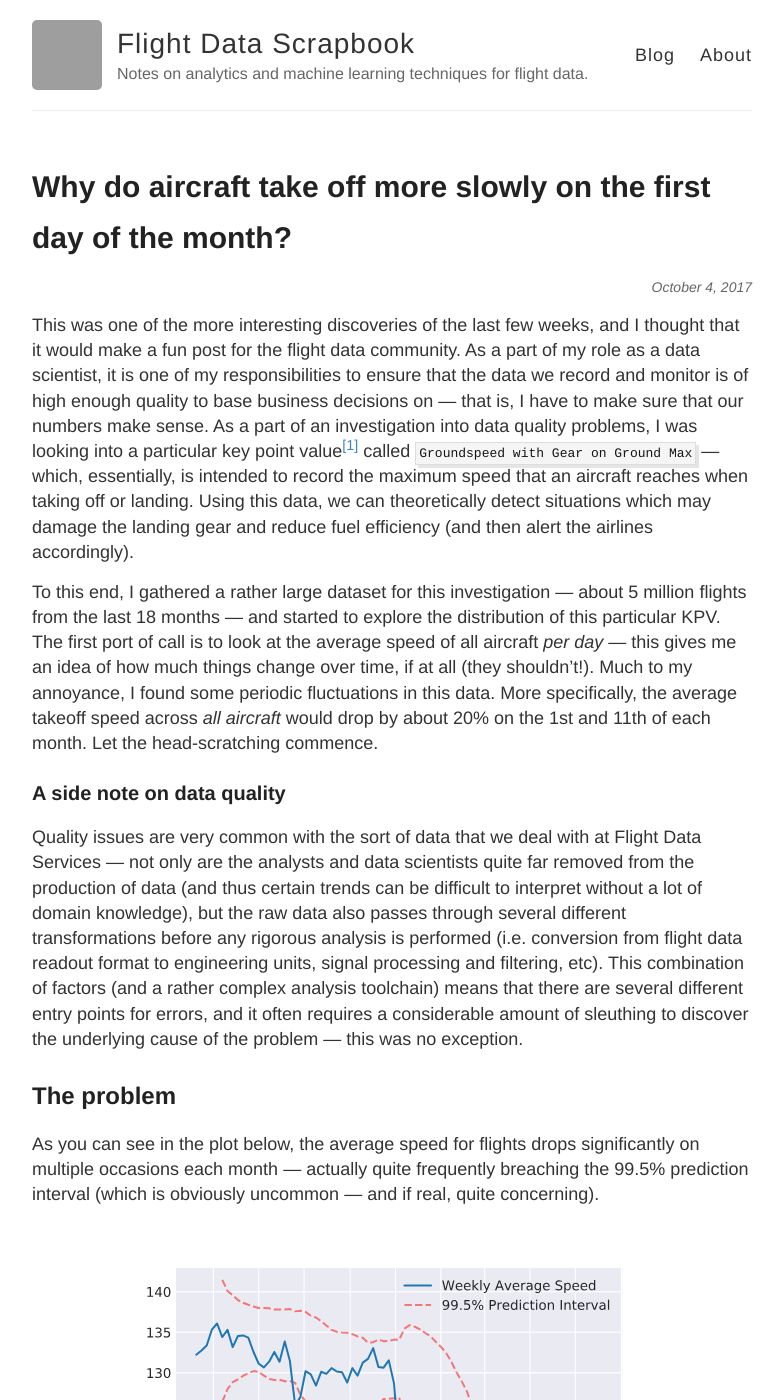
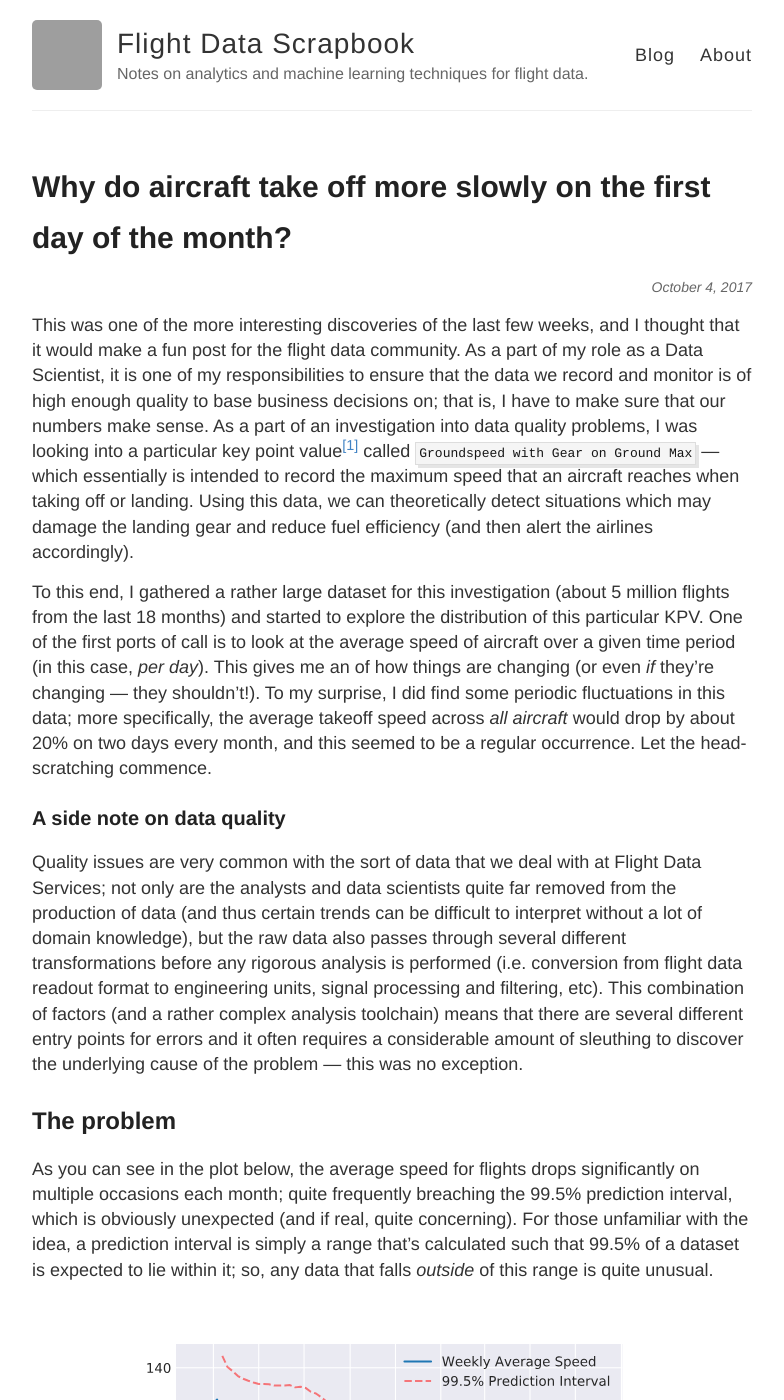
Before and after one commit to smith01s/newey01c.github.io, a Jekyll site: the page built from _posts/2017-10-04-why-do-all-our-planes-go-slower-on-the-first.md, in a window 1280 px wide and 1400 px high. Shown: the whole window, without its empty margins (248-1032 px from the left). Built offline with Jekyll 4.4.1, drawn with Linux system fonts in a browser that asks for light colours; nearby versions of some CDN libraries; some of the changed text lies outside the part shown; grey boxes are pictures that could not be loaded.

Commit message:
Incorporate proof-reading

```diff
--- a/_posts/2017-10-04-why-do-all-our-planes-go-slower-on-the-first.md
+++ b/_posts/2017-10-04-why-do-all-our-planes-go-slower-on-the-first.md
@@ -6,38 +6,40 @@ comments: true
 
 This was one of the more interesting discoveries of the last few weeks, and I
 thought that it would make a fun post for the flight data community. As a part
-of my role as a data scientist, it is one of my responsibilities to ensure that
+of my role as a Data Scientist, it is one of my responsibilities to ensure that
 the data we record and monitor is of high enough quality to base business
-decisions on --- that is, I have to make sure that our numbers make sense. As a
+decisions on; that is, I have to make sure that our numbers make sense. As a
 part of an investigation into data quality problems, I was looking into a
 particular key point value[^1] called `Groundspeed with Gear on Ground Max` ---
-which, essentially, is intended to record the maximum speed that an aircraft
+which essentially is intended to record the maximum speed that an aircraft
 reaches when taking off or landing.  Using this data, we can theoretically
 detect situations which may damage the landing gear and reduce fuel efficiency
 (and then alert the airlines accordingly).
 
 <!-- more -->
 
-To this end, I gathered a rather large dataset for this investigation --- about
-5 million flights from the last 18 months --- and started to explore the
-distribution of this particular KPV. The first port of call is to look at the
-average speed of all aircraft *per day* --- this gives me an idea of how much
-things change over time, if at all (they shouldn't!). Much to my annoyance, I
-found some periodic fluctuations in this data. More specifically, the average
-takeoff speed across *all aircraft* would drop by about 20% on the 1st and 11th
-of each month. Let the head-scratching commence.
+To this end, I gathered a rather large dataset for this investigation (about 5
+million flights from the last 18 months) and started to explore the
+distribution of this particular KPV. One of the first ports of call is to look
+at the average speed of aircraft over a given time period (in this case, *per
+day*). This gives me an of how things are changing (or even *if* they're
+changing --- they shouldn't!). To my surprise, I did find some periodic
+fluctuations in this data; more specifically, the average takeoff speed across
+*all aircraft* would drop by about 20% on two days every month, and this seemed
+to be a regular occurrence. Let the head-scratching commence.
+
 
 ### A side note on data quality
 
 Quality issues are very common with the sort of data that we deal with at
-Flight Data Services --- not only are the analysts and data scientists quite far
+Flight Data Services; not only are the analysts and data scientists quite far
 removed from the production of data (and thus certain trends can be difficult
 to interpret without a lot of domain knowledge), but the raw data also passes
 through several different transformations before any rigorous analysis is
 performed (i.e. conversion from flight data readout format to engineering
 units, signal processing and filtering, etc). This combination of factors (and
 a rather complex analysis toolchain) means that there are several different
-entry points for errors, and it often requires a considerable amount of
+entry points for errors and it often requires a considerable amount of
 sleuthing to discover the underlying cause of the problem --- this was no
 exception.
 
@@ -45,20 +47,23 @@ exception.
 ## The problem
 
 As you can see in the plot below, the average speed for flights drops
-significantly on multiple occasions each month --- actually quite frequently
-breaching the 99.5% prediction interval (which is obviously uncommon --- and if
-real, quite concerning).
+significantly on multiple occasions each month; quite frequently breaching the
+99.5% prediction interval, which is obviously unexpected (and if real, quite
+concerning). For those unfamiliar with the idea, a prediction interval is
+simply a range that's calculated such that 99.5% of a dataset is expected to
+lie within it; so, any data that falls *outside* of this range is quite
+unusual.
 
 ![Averaged groundspeed with gear on ground](/images/groundspeed_interval.svg)
 
 Drilling into this a little bit deeper, it does in fact appear that this
-average speed drop phenomenon happens quite regularly --- on the 1st and 11th of
-each month, to be precise. A clearer illustration of this is below (left), with
-vertical lines to clearly show the dates. After a little bit more investigation
-(and several large cups of tea), I discovered that this drop in average speed
-is caused by huge surge in the number of what I call "zero-movement flights" -
-i.e. data in the flight recorder in which the aircraft doesn't move. The plot
-thickens.
+average speed drop phenomenon happens on the same days each month; on the 1st
+and 11th of each month, to be precise. A clearer illustration of this is below
+(left), with vertical lines to clearly show the dates. After a little bit more
+investigation (and several very large cups of tea), I discovered that this drop
+in average speed is caused by huge surge in the number of what I call
+"zero-movement flights" - i.e. data in the flight recorder in which the
+aircraft doesn't move. The plot thickens.
 
 ![Daily averages of groundspeed max KPVs](/images/groundspeed_max.svg)
 
@@ -67,25 +72,38 @@ techniques that I'd been employing in other projects, and I was able to apply a
 machine learning technique known as a "decision tree" (the details of this are
 quite technical, so I'll leave it as an exercise for the reader to investigate
 further --- but [here][decision-trees-breiman] is a good starting point).
+Essentially a decision tree is an algorithm that builds a tree-like diagram
+that iteratively splits a dataset into smaller bits until it has highlighted
+some of the attributes that are *most overrepresented* in a particular dataset
+(by maximising a metric called *information gain*). Decision trees are a very
+simple and very powerful machine learning technique; and they're ideally suited
+for this sort of investigative modelling because it's super simple to visualise
+them. Here's one I made for an earlier post;
+
+![A very small sample decision tree](/images/decision_tree_diagram.svg)
 
 [decision-trees-breiman]: https://www.stat.berkeley.edu/~breiman/randomforest2001.pdf
 
-After building a couple of exploratory models and drawing up some basic
-visualisations, it turned out that one of our customers' airlines was performing
-scheduled maintenance on their aircraft on these dates each month.  The aircraft
-would be switched on and tested or fixed (at which point the flight data
-recorders would kick in, despite the aircraft not going anywhere!).  The data
-management staff at the airline are supposed to record these flights slightly
-differently by using a different kind of flight record --- but obviously someone
-hadn't got the memo! This had happened every month regularly for approximately
-18 months --- meaning that there were tens of thousands of these "zero-movement"
-flights just sitting there in the database, skewing the average speeds that I
-was trying to investigate. Once I had figured out a way to exclude these, the
-data looked much more sensible.
+After building a couple of exploratory models and drawing up some
+visualisations from the results, it turned out that one of our customers'
+airlines was performing scheduled aircraft maintenance on the 1st and 11th of
+each month. The aircraft would be switched on and tested or fixed (at which
+point the flight data recorders would kick in, despite the aircraft not going
+anywhere!). Further to that, the squat sensors in the landing gear would be
+flicked on and off hundreds (or thousands) of times --- and due to the way that
+we process flight data, these sensor events would register as individual
+landings, even though the aircraft hadn't moved! The data management staff at
+the airline are supposed to record these flights using a different kind of
+flight record, but obviously someone hadn't got the memo! This had happened
+every month regularly for approximately 18 months, meaning that there were
+hundreds of thousands of these "zero-movement" flights just sitting there in
+the database, skewing the average speeds that I was trying to investigate. Once
+these flights were excluded from the dataset, the data looked much more
+sensible (hooray!).
 
 ![Finally, a sensible distribution](/images/nice_histogram.svg)
 
 Mystery solved.
 
 [^1]: We call these "KPVs" for short --- essentially sensor values recorded at a
-      specific point in a flight)
+      specific point in a flight
```
